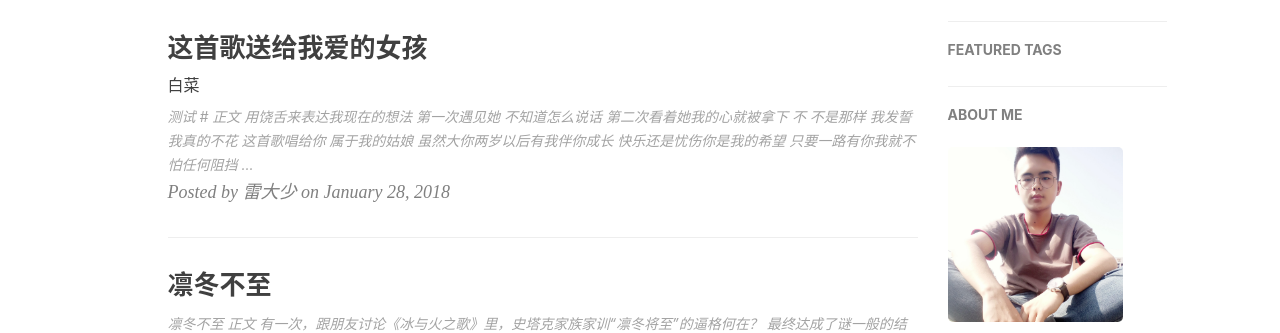
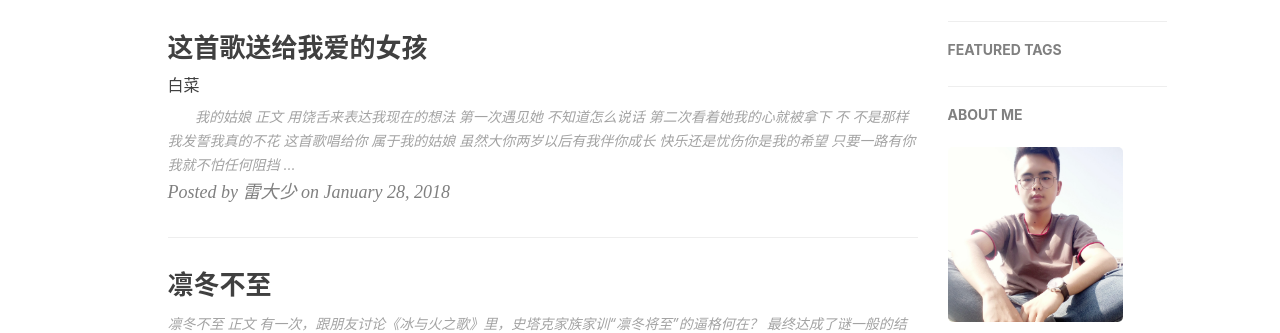
Before and after one commit to 1leidashao/1leidashao.github.io, a Jekyll site: the page built from index.html, in a window 1280 px wide. Shown: the part 437-770 px from the top of the page. Built offline with Jekyll 4.4.1, drawn with Linux system fonts in a browser that asks for light colours; nearby versions of some CDN libraries; the list of posts is cut into pages by our own code; comment, search, counter and statistics services are not loaded.

Commit message:
Update 2018-1-27-dashaodiyipianwengzhan2.markdown

```diff
--- a/_posts/2018-1-27-dashaodiyipianwengzhan2.markdown
+++ b/_posts/2018-1-27-dashaodiyipianwengzhan2.markdown
@@ -12,7 +12,7 @@ tags:
 
 
 
-         测试
+        我的姑娘
 # 正文
 
 
```
